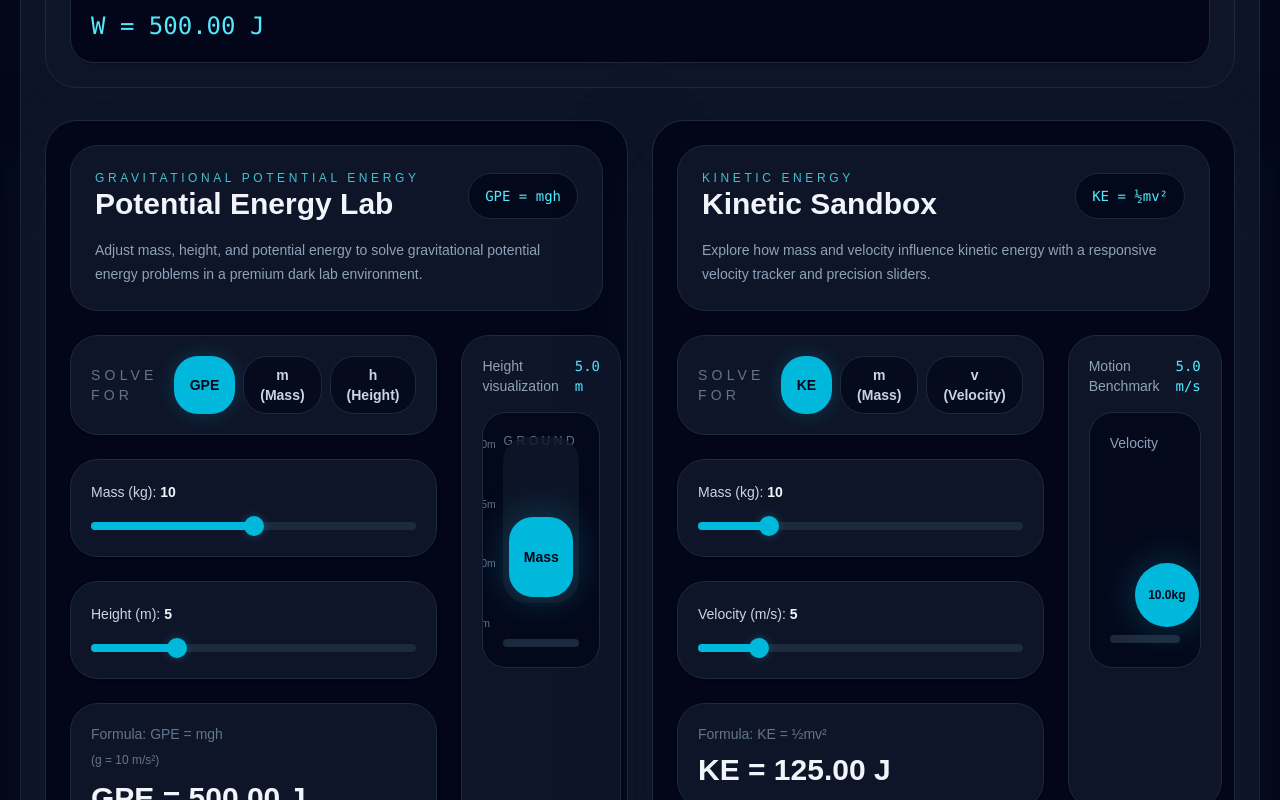
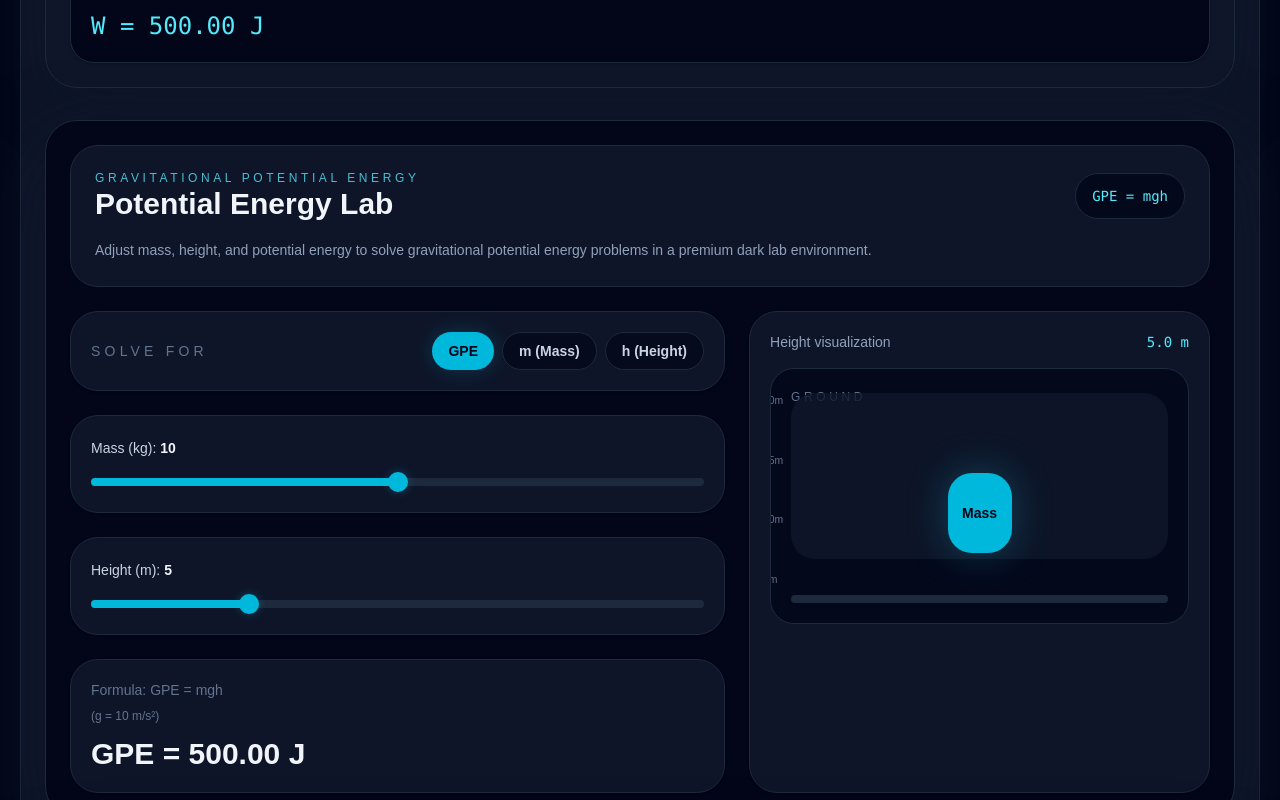
Before and after one commit to Carrot7429/physics-site-v2, a React (Vite) app: page / in a window 1280 px wide. Shown: the part 1020-1820 px from the top of the page. Built offline with nearby package versions, Linux system fonts and the light colour scheme.

Commit message:
second fix ui

```diff
--- a/src/app/App.tsx
+++ b/src/app/App.tsx
@@ -51,7 +51,7 @@
           </div>
           <div className="space-y-8">
             <WorkPowerCalculator />
-            <div className="grid gap-6 xl:grid-cols-2">
+            <div className="grid gap-6">
               <GPECalculator />
               <KineticCalculator />
             </div>
```
Also changed, not shown: 2 other files (tests, documents, lock files or other folders).
